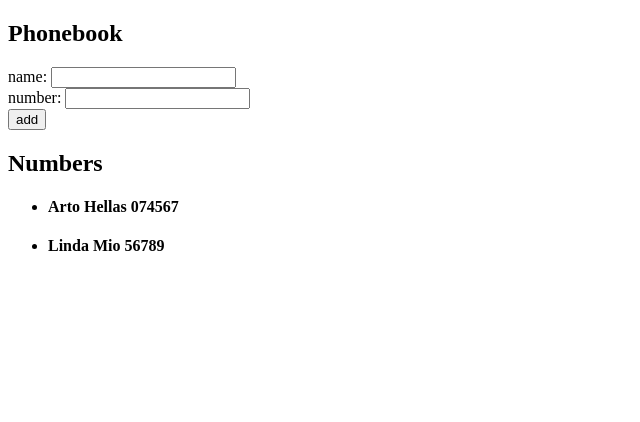
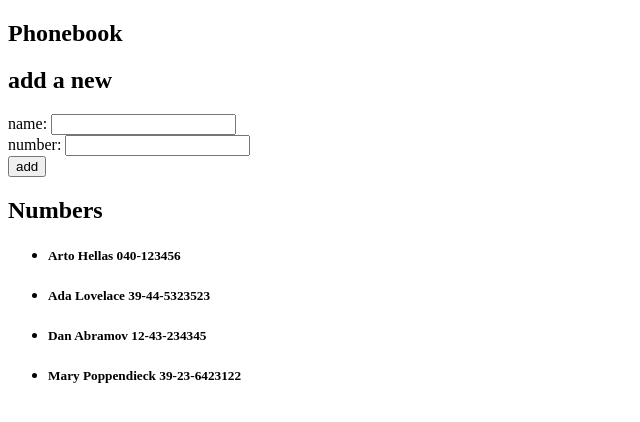
Before and after one commit to iggy-pigy/training_phonebook, a React (Create React App) app: page / in a window 1280 px wide. Shown: the top 422 px of the page, without its empty margins (0-640 px from the left). Built offline with nearby package versions, Linux system fonts and the light colour scheme.

Commit message:
Updated App component

```diff
--- a/src/App.js
+++ b/src/App.js
@@ -4,7 +4,10 @@ import Person from "./components/Person";
 const App = () => {
 
   const [persons, setPersons] = useState([
-    { name: 'Arto Hellas', number: "074567" }, { name: "Linda Mio", number: "56789" }
+    { name: 'Arto Hellas', number: '040-123456' },
+    { name: 'Ada Lovelace', number: '39-44-5323523' },
+    { name: 'Dan Abramov', number: '12-43-234345' },
+    { name: 'Mary Poppendieck', number: '39-23-6423122' }
   ])
   const [newName, setNewName] = useState('')
   const [newNumber, setNewNumber] = useState('')
@@ -35,7 +38,7 @@ const App = () => {
   return (
     <div>
       <h2>Phonebook</h2>
-
+      <h2>add a new</h2>
       <form onSubmit={setNewContact}>
         <div>
           name: <input onChange={handleNameChange} />
--- a/src/components/Person.js
+++ b/src/components/Person.js
@@ -3,11 +3,9 @@ import React from 'react';
 const Person = (props) => {
     const { person } = props
     return (
-        <div>
-            <li>
-                <h4> {person.name} {person.number} </h4>
-            </li>
-        </div>
+        <li>
+            <h5> {person.name} {person.number} </h5>
+        </li>
     );
 };
 
```
